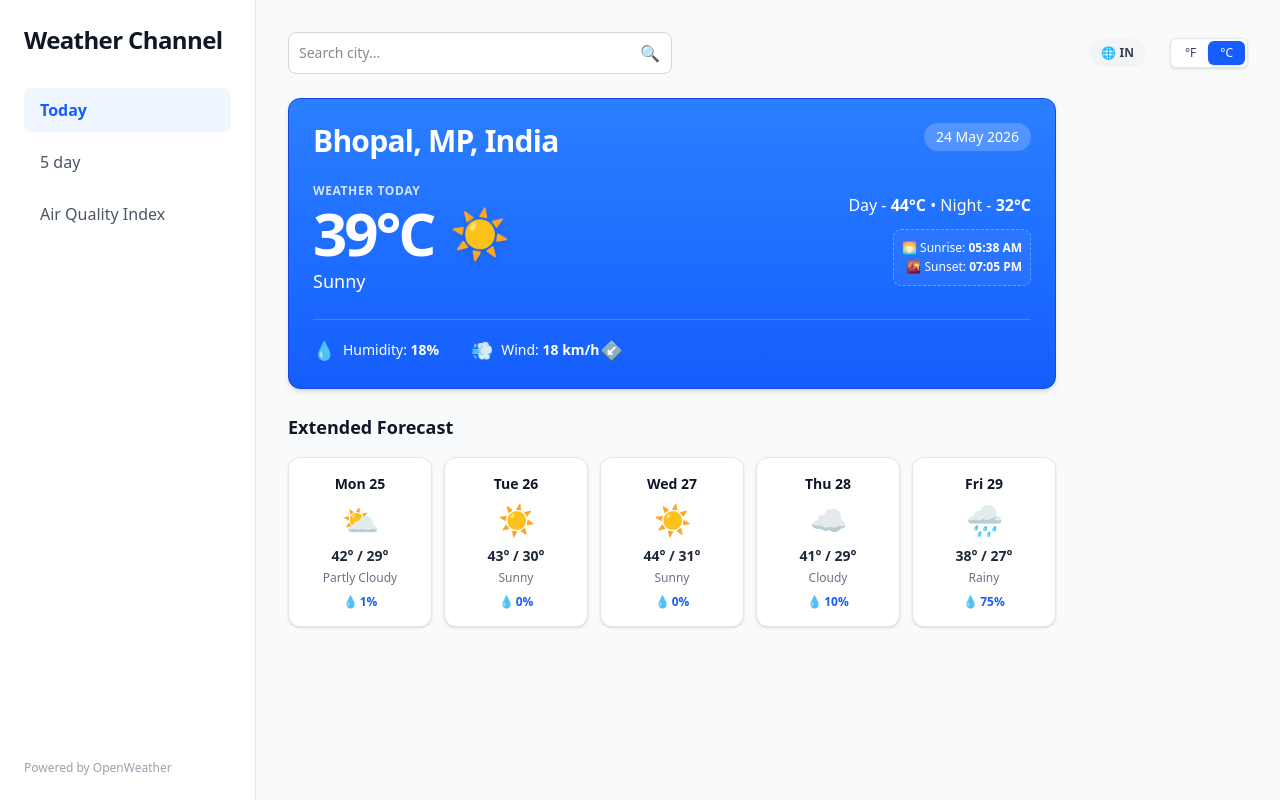
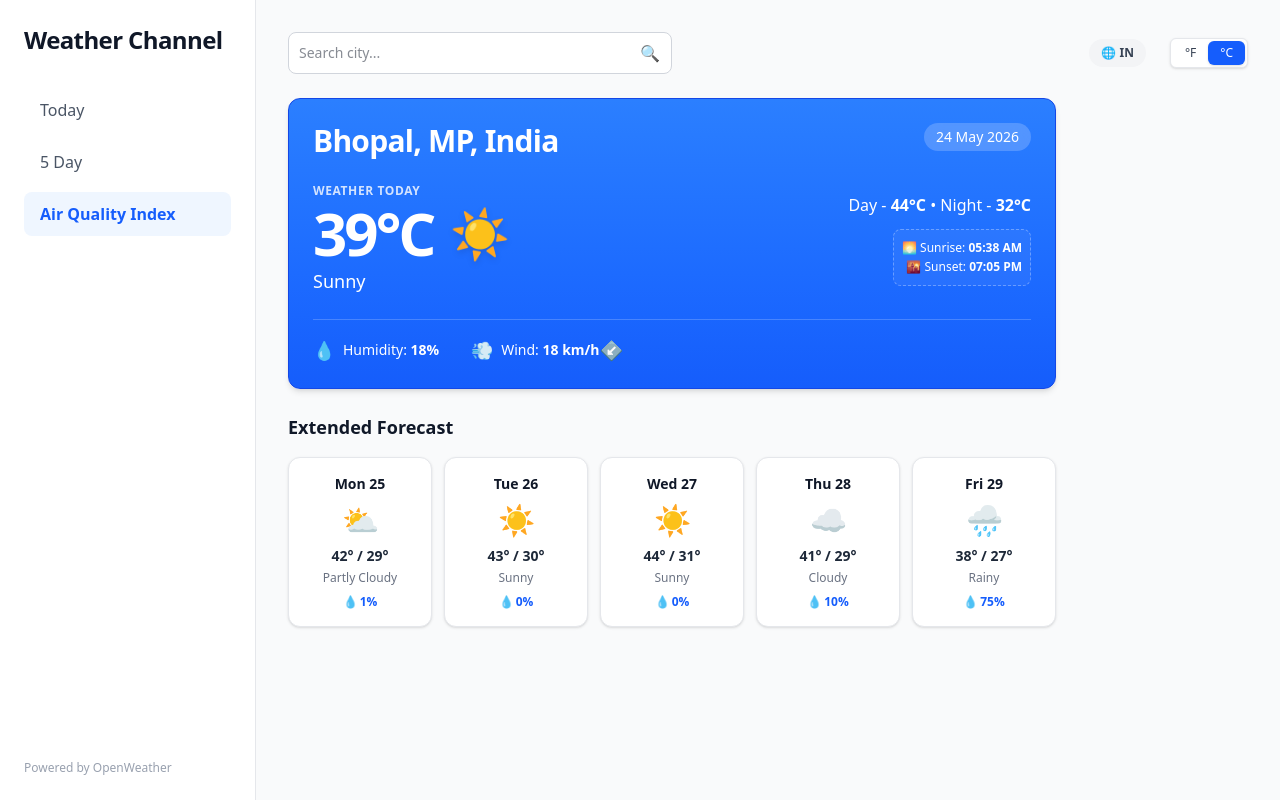
Before and after one commit to Shivank-Arya/project---weather-forecast-app, a website: page distribution/index.html in a window 1280 px wide. Drawn offline with Linux system fonts and the light colour scheme.

Commit message:
Adding Comments...

```diff
--- a/distribution/index.html
+++ b/distribution/index.html
@@ -5,30 +5,36 @@
     <meta charset="UTF-8">
     <meta name="viewport" content="width=device-width, initial-scale=1.0">
     <title>Weather Forecast Application</title>
+    <!-- External stylesheet linking your compiled Tailwind setup -->
     <link href="./style.css" rel="stylesheet">
 </head>
 
 <body class="bg-gray-50 text-gray-800 antialiased font-sans">
-
+    <!-- ROOT LAYOUT CONTAINER: Maintains identical frame structure for navigation consistency -->
     <div class="flex min-h-screen">
 
+        <!-- =========================================================================
+         1. LEFT SIDEBAR NAVIGATION PANEL (Shared Component)
+         ========================================================================= -->
         <aside class="w-64 bg-white border-r border-gray-200 p-6 flex flex-col justify-between shrink-0">
             <div>
+                <!-- Brand Title -->
                 <h1 class="text-2xl font-bold tracking-tight text-gray-900 mb-8">
                     Weather Channel
                 </h1>
 
+                <!-- Navigational Routing Context Links -->
                 <nav class="space-y-2">
                     <a href="index.html"
-                        class="flex items-center space-x-3 px-4 py-2.5 rounded-lg font-semibold bg-blue-50 text-blue-600 transition">
+                        class="flex items-center space-x-3 px-4 py-2.5 rounded-lg font-medium text-gray-600 hover:bg-gray-50 hover:text-gray-900 transition">
                         <span>Today</span>
                     </a>
                     <a href="5day.html"
                         class="flex items-center space-x-3 px-4 py-2.5 rounded-lg font-medium text-gray-600 hover:bg-gray-50 hover:text-gray-900 transition">
-                        <span>5 day</span>
+                        <span>5 Day</span>
                     </a>
                     <a href="aqi.html"
-                        class="flex items-center space-x-3 px-4 py-2.5 rounded-lg font-medium text-gray-600 hover:bg-gray-50 hover:text-gray-900 transition">
+                        class="flex items-center space-x-3 px-4 py-2.5 rounded-lg font-semibold bg-blue-50 text-blue-600 transition">
                         <span>Air Quality Index</span>
                     </a>
                 </nav>
@@ -39,10 +45,16 @@
             </div>
         </aside>
 
+        <!-- =========================================================================
+         MAIN VIEWPORT DASHBOARD CONTENT AREA
+         ========================================================================= -->
         <main class="flex-1 p-8 flex flex-col gap-6 max-w-5xl">
 
+            <!-- =========================================================================
+             2. TOP NAVBAR CONTROLS (Shared Component)
+             ========================================================================= -->
             <header class="flex flex-col sm:flex-row gap-4 sm:items-center justify-between">
-
+                <!-- Search Query Form Interface -->
                 <form class="flex items-center max-w-sm w-full">
                     <label for="city-search" class="sr-only">Search City</label>
                     <div class="relative w-full">
@@ -56,6 +68,7 @@
                     </div>
                 </form>
 
+                <!-- Status Metadata Indicators and Unit Selection Panel -->
                 <div class="flex items-center justify-end gap-6 text-sm font-medium text-gray-600">
                     <span
                         class="flex items-center gap-1.5 bg-gray-100 px-3 py-1.5 rounded-full text-xs font-semibold text-gray-700">
@@ -74,9 +87,14 @@
                 </div>
             </header>
 
+            <!-- =========================================================================
+             3. HERO COMPONENT: Today's Weather Card
+             - Informing user about current temperature, Day/night temperature difference, humidity, sunrise/sunset time for the day and wind speed and direction.
+             ========================================================================= -->
             <section
                 class="bg-linear-to-b from-blue-500 to-blue-600 text-white rounded-xl p-6 shadow-md border border-blue-700 max-w-3xl">
 
+                <!-- Current Location | Today's Date -->
                 <div class="flex justify-between items-start mb-6">
                     <div>
                         <h2 id="current-location" class="text-3xl font-bold tracking-tight">Bhopal, MP, India</h2>
@@ -87,6 +105,7 @@
                     </span>
                 </div>
 
+                <!-- Today's weather conditions -->
                 <div class="grid grid-cols-1 md:grid-cols-2 gap-6 items-center mb-6">
                     <div>
                         <div class="text-xs uppercase tracking-wider font-semibold opacity-80 mb-1">Weather Today</div>
@@ -97,6 +116,7 @@
                         <div id="weather-condition" class="text-lg font-medium mt-1">Sunny</div>
                     </div>
 
+                    <!-- Day/Night Temperature difference | Sunrise/Sunset Times for the day -->
                     <div class="flex flex-col md:items-end gap-3 text-sm">
                         <div class="font-medium text-base">
                             Day - <span id="day-max" class="font-semibold">44°C</span> • Night - <span id="night-min"
@@ -110,6 +130,7 @@
                     </div>
                 </div>
 
+                <!-- Humidity percentage | Wind Speed and Direction -->
                 <div class="flex gap-8 border-t border-white/20 pt-4 text-sm font-medium">
                     <div class="flex items-center gap-2">
                         <span class="text-lg">💧</span>
@@ -123,10 +144,14 @@
                 </div>
             </section>
 
+            <!-- =========================================================================
+             4. SUB-HERO COMPONENT: Extended Forecast -
+              - Predictions about the forecast for the coming 5 days - expected weather conditions, day/night temperature difference and humidity level.
+             ========================================================================= -->
             <section class="max-w-3xl">
                 <h3 class="text-lg font-bold text-gray-900 mb-4">Extended Forecast</h3>
                 <div class="grid grid-cols-2 sm:grid-cols-5 gap-3">
-
+                    <!-- Card 1 -->
                     <div
                         class="bg-white border border-gray-200 rounded-xl p-4 text-center flex flex-col items-center justify-between shadow-sm">
                         <div class="text-sm font-bold text-gray-900">Mon 25</div>
@@ -138,6 +163,7 @@
                         </div>
                     </div>
 
+                    <!-- Card 2 -->
                     <div
                         class="bg-white border border-gray-200 rounded-xl p-4 text-center flex flex-col items-center justify-between shadow-sm">
                         <div class="text-sm font-bold text-gray-900">Tue 26</div>
@@ -149,6 +175,7 @@
                         </div>
                     </div>
 
+                    <!-- Card 3 -->
                     <div
                         class="bg-white border border-gray-200 rounded-xl p-4 text-center flex flex-col items-center justify-between shadow-sm">
                         <div class="text-sm font-bold text-gray-900">Wed 27</div>
@@ -160,6 +187,7 @@
                         </div>
                     </div>
 
+                    <!-- Card 4 -->
                     <div
                         class="bg-white border border-gray-200 rounded-xl p-4 text-center flex flex-col items-center justify-between shadow-sm">
                         <div class="text-sm font-bold text-gray-900">Thu 28</div>
@@ -171,6 +199,7 @@
                         </div>
                     </div>
 
+                    <!-- Card 5 -->
                     <div
                         class="bg-white border border-gray-200 rounded-xl p-4 text-center flex flex-col items-center justify-between shadow-sm">
                         <div class="text-sm font-bold text-gray-900">Fri 29</div>
```
Also changed, not shown: distribution/5day.html (+69 -23 lines), distribution/aqi.html (+1 -1 lines).
